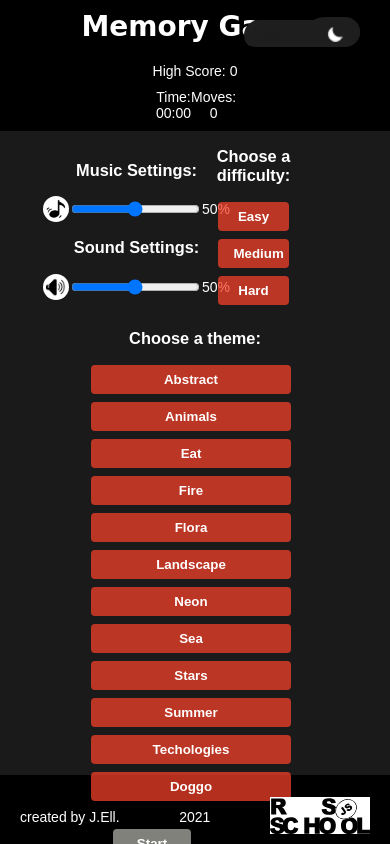
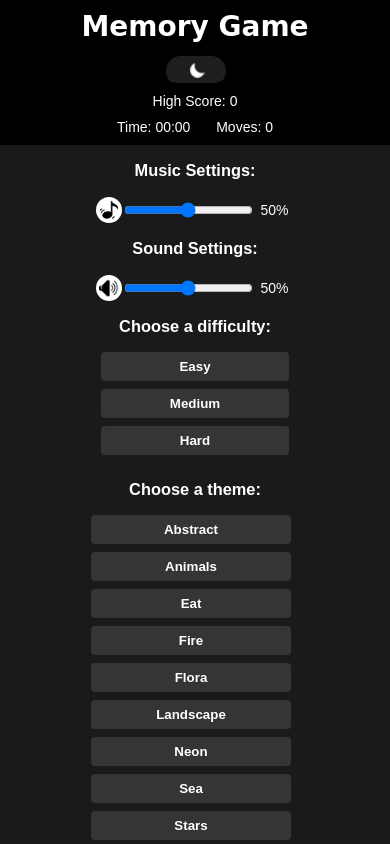
Before and after one commit to JaneEllison/react-game, a React (Create React App) app in the folder react-game/: page / in a window 390 px wide. Shown: the top 844 px of the page. Built offline with nearby package versions, Linux system fonts and the light colour scheme.

Commit message:
feat: add adaptive

```diff
--- a/react-game/src/App.css
+++ b/react-game/src/App.css
@@ -39,7 +39,7 @@ body {
 
 button {
   width: 20%;
-  background: #fc422ab7;
+  background: #383838e5;
   border-radius: 4px;
   font-weight: 700;
   color: #fff;
@@ -69,7 +69,7 @@ button:disabled:hover {
 }
 
 .main__container{
-  height: calc(100vh - 200px);
+  height: calc(100vh - 150px);
   display: flex;
   flex-direction: column;
   justify-content: space-evenly;
@@ -177,7 +177,7 @@ button:disabled:hover {
   justify-content: center;
   align-items: center;
   width: 100%;
-  background-color: #fc422ab7;
+  background-color: #383838e5;
   border-radius: 4px;
   font-weight: 700;
   color: #fff;
@@ -187,7 +187,7 @@ button:disabled:hover {
 }
 
 button:hover {
-  background: #b41703b7;
+  background: #070707e5;
 }
 
 button:focus {
@@ -195,7 +195,8 @@ button:focus {
 }
 
 .cards {
-  width: 85%;
+  width: 750px;
+  padding: 5px;
   margin: 0 auto;
   display: flex;
   flex-wrap: wrap;
@@ -210,7 +211,7 @@ button:focus {
 }
 
 .active {
-  background: #851000b7;
+  background: #000000b7;
 }
 
 .c {
@@ -229,11 +230,15 @@ button:focus {
 }
 
 .back {
-  background-image: url(./assets/neon/3.jpg);
+  background-image: url(./assets/card-bg.jpg);
 }
 
 .front {
   background-color: #ffffff;
+}
+
+label {
+  width: 40px;
 }
 
 .field__easy {
@@ -243,8 +248,8 @@ button:focus {
   max-height: 150px;
 }
 .field__normal {
-  width: 120px;
-  height: 120px;
+  width: 110px;
+  height: 110px;
   max-width: 120px;
   max-height: 120px;
 }
@@ -277,3 +282,49 @@ button:focus {
   text-decoration: none;
   color: #fff;
 }
+
+@media only screen and (max-width: 768px){
+  .statistic {
+    width: 40%;
+  }
+  .difficulty__container {
+    width: 40%;
+  }
+  .sound__settings {
+    width: 40%;
+  }
+  .cards {
+    width: 500px;
+  }
+  .main__container{
+    height: fit-content;
+  }
+}
+
+@media only screen and (max-width: 529px){
+  button{
+    width: 40%;
+  }
+
+  body span.switcher__theme input {
+    width: 90px;
+  }
+
+  .first__block_settings{
+    flex-direction: column;
+  }
+
+  .difficulty__container {
+    width: 80%;
+  }
+
+  .cards {
+    width: 350px;
+  }
+}
+
+@media only screen and (max-width: 380px){
+    .cards {
+    width: 300px;
+  }
+}
--- a/react-game/src/components/Header/SwitcherStyle.css
+++ b/react-game/src/components/Header/SwitcherStyle.css
@@ -2,7 +2,6 @@ body span.switcher {
   position: absolute;
   right: 30px;
   top: 0;
-  width: 120px;
   height: 30px;
   border-radius: 25px;
   margin: 17px 0;
@@ -95,3 +94,24 @@ body span.switcher.switcher__theme label {
   height: 50px;
   border-radius: 25px;
 }
+
+@media only screen and (max-width: 529px){
+  body span.switcher__theme input {
+    width: 60px;
+  }
+}
+
+@media only screen and (max-width: 400px){
+  h1 {
+    margin: 0;
+  }
+  body span.switcher {
+    position: relative;
+    right:0;
+    top: 0;
+    height: 30px;
+    border-radius: 25px;
+    margin: 0;
+    margin-bottom: 10px;
+  }
+}
--- a/react-game/src/components/Main/MemoryGame.jsx
+++ b/react-game/src/components/Main/MemoryGame.jsx
@@ -18,32 +18,8 @@ const MemoryGame = ({ options, highScore, setHighScore, setIsRunningStopwatch,
   const [currentImages, setCurrentImages] = useState(null);
 
   useEffect(() => {
-    switch (options.theme) {
-      case 'Abstract':
-        setCurrentImages(images.abstract);
-      case 'Animals':
-        setCurrentImages(images.animals);
-      // case 'Doggo':
-      //   currentImages = images.doggo;
-      // case 'Eat':
-      //   currentImages = images.eat;
-      // case 'Fire':
-      //   currentImages = images.fre;
-      // case 'Flora':
-      //   currentImages = images.flora;
-      // case 'Landscape':
-      //   currentImages = images.land;
-      // case 'Neon':
-      //   currentImages = images.neon;
-      // case 'Sea':
-      //   currentImages = images.sea;
-      // case 'Stars':
-      //   currentImages = images.stars;
-      // case 'Summer':
-      //   currentImages = images.summer;
-      // case 'Technologies':
-      //   currentImages = images.tech;
-    }
+    let theme = options.theme.toLowerCase();
+    setCurrentImages(images[theme])
   }, [options.theme]);
 
   const [field, setField] = useState('');
@@ -66,13 +42,13 @@ const MemoryGame = ({ options, highScore, setHighScore, setIsRunningStopwatch,
       const firstOption = {
         id: 2 * i,
         imgId: i,
-        image: images.eat[i],
+        image: currentImages?.[i],
         flipped: false,
       };
       const secondOption = {
         id: 2 * i + 1,
         imgId: i,
-        image: images.eat[i],
+        image: currentImages?.[i],
         flipped: false,
       };
 
@@ -83,7 +59,7 @@ const MemoryGame = ({ options, highScore, setHighScore, setIsRunningStopwatch,
     const shuffledGame = newGame.sort(() => Math.random() - 0.5);
     setGame(shuffledGame);
     setIsRunningStopwatch(true);
-  }, []);
+  }, [currentImages]);
 
   useEffect(() => {
     const finished = !game.some(card => !card.flipped)
--- a/react-game/src/components/Main/NavButtons.jsx
+++ b/react-game/src/components/Main/NavButtons.jsx
@@ -10,7 +10,7 @@ const NavButtons = ({
         onClick={startNewGame}
         disabled={options.difficult === null || options.theme === null}
       >
-        Start new game
+        New game
       </button>
       <button
         onClick={backToMenu}
--- a/react-game/src/components/Main/SoundsSettings.jsx
+++ b/react-game/src/components/Main/SoundsSettings.jsx
@@ -55,6 +55,7 @@ const SoundSettings = ({
             <input type="range"
               id="sound"
               name="sound"
+              className="sound__range"
               min="0"
               max="1"
               step='0.01'
--- a/react-game/src/components/Main/ThemeSettings.jsx
+++ b/react-game/src/components/Main/ThemeSettings.jsx
@@ -1,6 +1,4 @@
 import { ThemeButtons } from '../../constants/buttons';
-
-
 
 const ThemeSettings = ({
   currentOptions,
```
Also changed, not shown: react-game/src/assets/card-bg.jpg (added).
